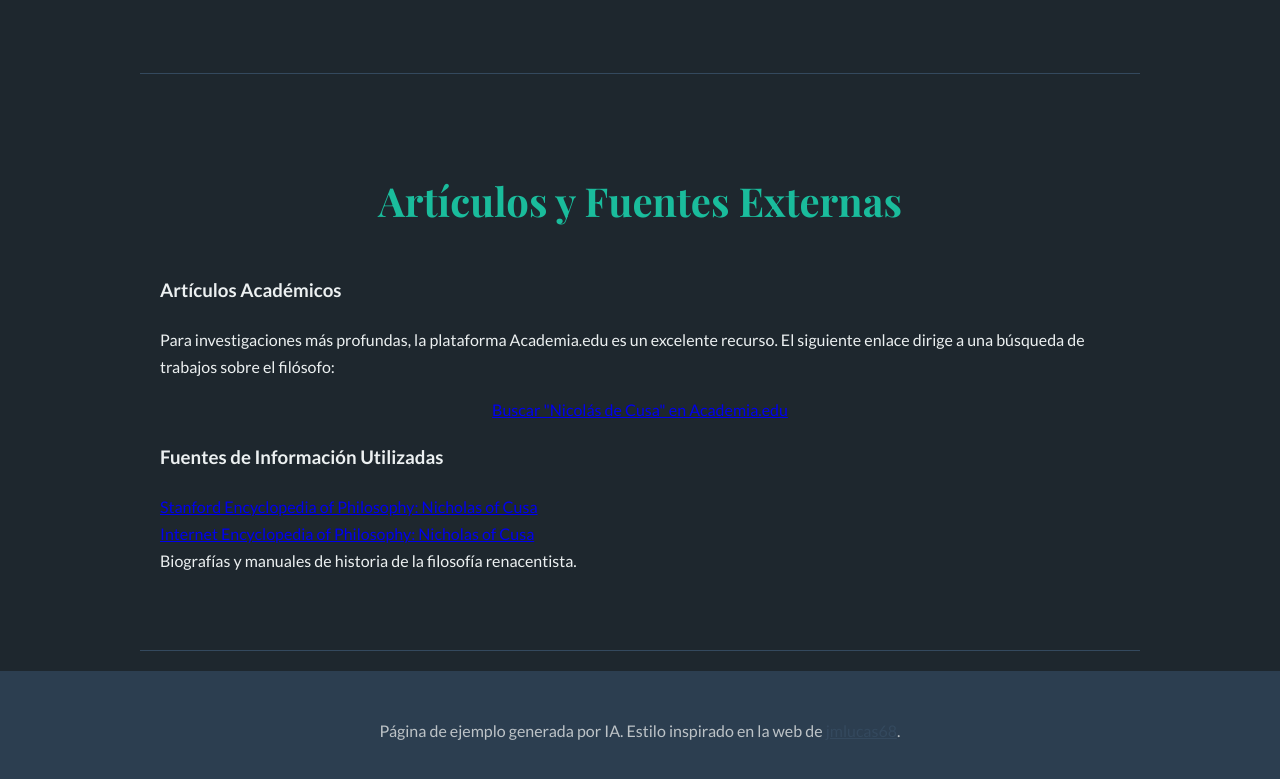
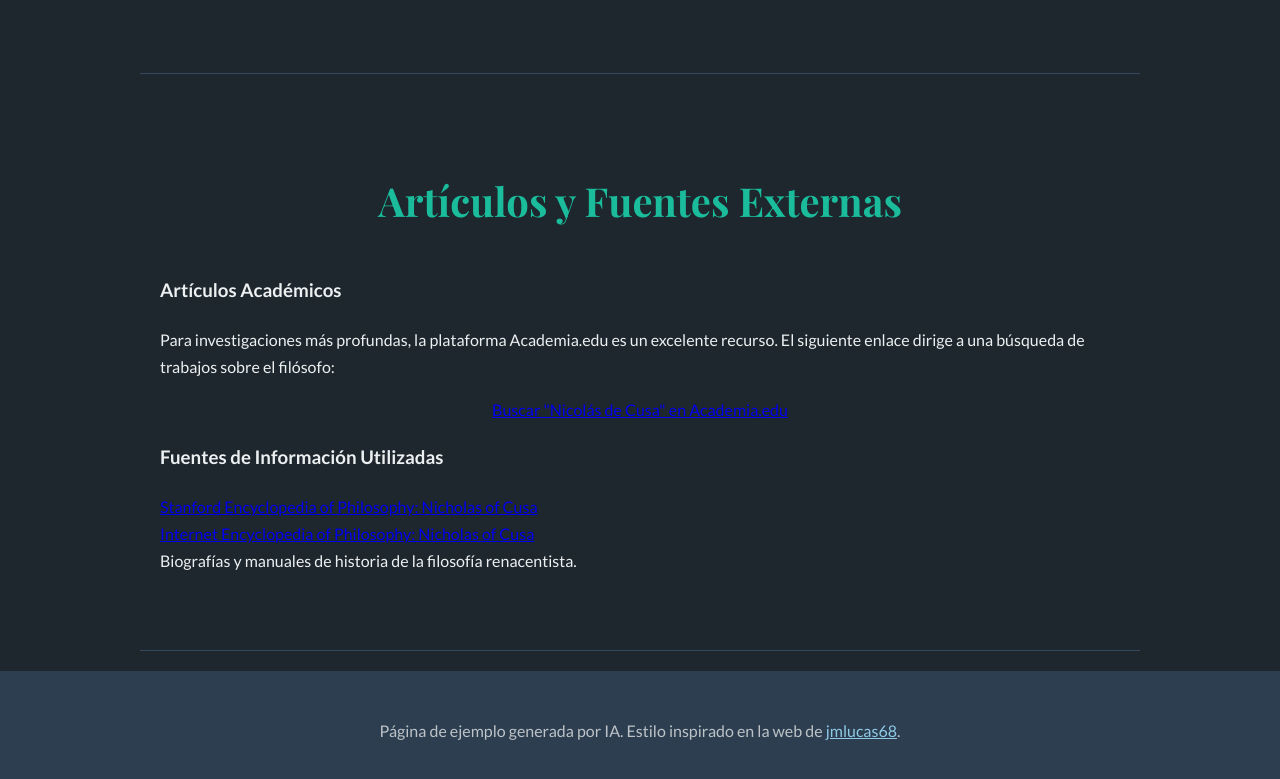
Before and after one commit to jmlucas68/cusa, a plain HTML site: page index.html in a window 1280 px wide. Shown: the part 3684-4463 px from the top of the page. Drawn offline with nearby package versions, Linux system fonts and the light colour scheme.

Commit message:
Ajustar color de enlaces en cusa/index.html a un color mas claro.

```diff
--- a/index.html
+++ b/index.html
@@ -155,7 +155,7 @@
         }
 
         footer a {
-            color: var(--secondary-color);
+            color: #8ecae6; /* Un color azul claro para mayor contraste */
         }
     </style>
 </head>
```
